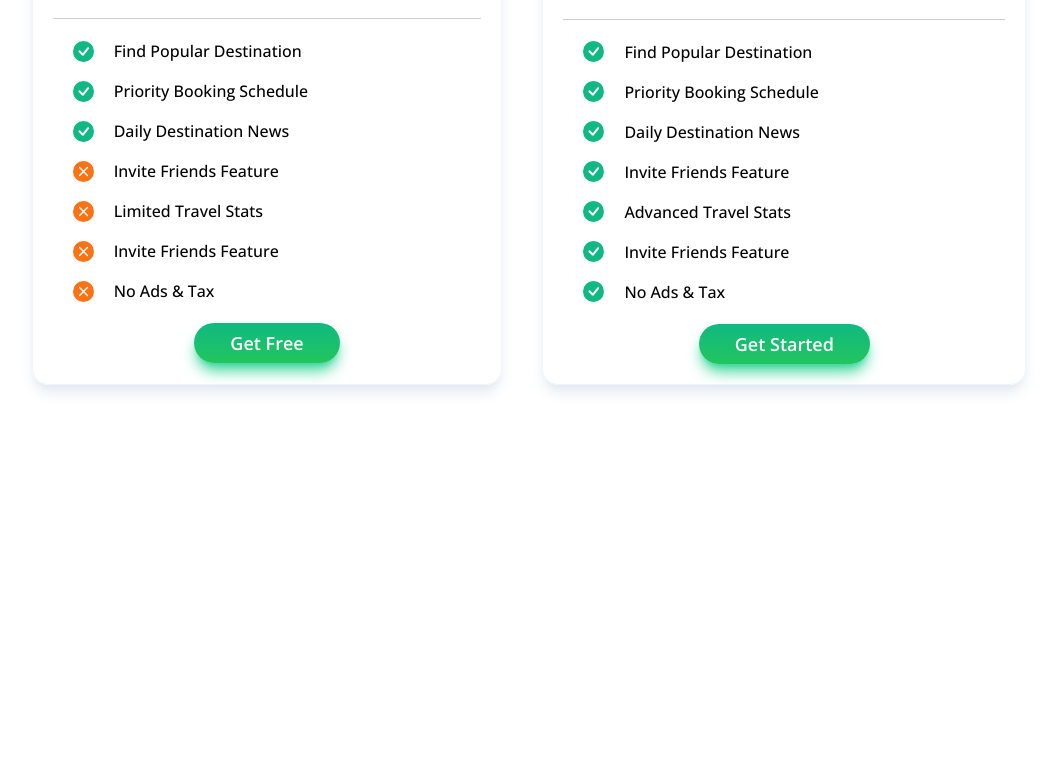
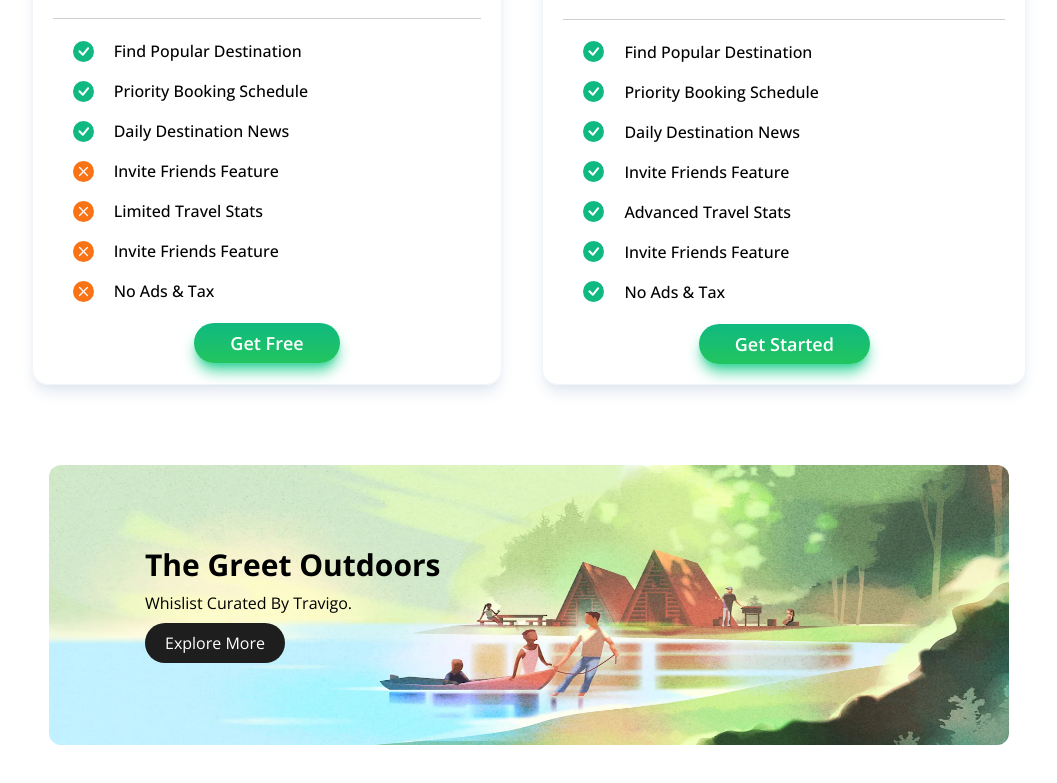
Before and after one commit to nitishrajpandey/React-practice-project, a React (Vite) app in the folder Project-5/Travigo-React-App/: page / in a window 1280 px wide. Shown: the part 2935-3718 px from the top of the page, without its empty margins (111-1168 px from the left). Before the commit the page ends 3400 px from the top, so only its background shows below. Built offline with nearby package versions, Linux system fonts and the light colour scheme.

Commit message:
banner complete

```diff
--- a/Project-5/Travigo-React-App/src/App.jsx
+++ b/Project-5/Travigo-React-App/src/App.jsx
@@ -1,4 +1,5 @@
 import { Hero, Navbar } from "./Components";
+import Banner from "./Components/Banner";
 import Explore from "./Components/Explore";
 import MembershipPlainCard from "./Components/MembershipPlainCard";
 import MemoriesCard from "./Components/MemoriesCard";
@@ -42,6 +43,11 @@ function App() {
         <div className="xl:max-w-[1280px] w-full">
           <MembershipPlainCard />
         </div>
+
+        {/* banner */}
+        <div className="xl:max-w-[1280px] w-full">
+          <Banner />
+        </div>
       </div>
     </>
   );
--- a/Project-5/Travigo-React-App/src/Assets/index.js
+++ b/Project-5/Travigo-React-App/src/Assets/index.js
@@ -18,4 +18,5 @@ import standardicon from "./standardicon.png"
 import preminum from "./preminum.png"
 import checkbox from "./checkbox.svg"
 import uncheckbox from "./uncheckbox.svg"
-export { memory, img1, img2, img3, img4, img5, img6, img7, img8, img9, img10, brand1, brand2, brand3, brand4, brand5, standardicon, preminum, checkbox, uncheckbox }
+import banner from "./banner.webp"
+export { memory, img1, img2, img3, img4, img5, img6, img7, img8, img9, img10, brand1, brand2, brand3, brand4, brand5, standardicon, preminum, checkbox, uncheckbox, banner }
--- /dev/null
+++ b/Project-5/Travigo-React-App/src/Components/Banner.jsx
@@ -0,0 +1,23 @@
+// import React from 'react'
+
+import { banner } from "../Assets";
+import { bannerData } from "../ContextData/travigoData";
+
+function Banner() {
+  return (
+    <div className="xl:max-w-[90%] max-w-[75%] mx-auto mb-20 ">
+      <div className="relative   ">
+        <img className="h-[35vh] w-full rounded-xl" src={banner} alt="" />
+        <div className=" absolute top-[50%] translate-y-[-50%] left-[10%] ">
+          <h1 className="font-bold text-3xl mb-2">{bannerData.title}</h1>
+          <p className="mb-2">{bannerData.subtitle}</p>
+          <button className="text-white px-5 py-2 bg-[#1f1e1e] rounded-3xl active:scale-95 duration-300 ease-in-out">
+            {bannerData.btn}
+          </button>
+        </div>
+      </div>
+    </div>
+  );
+}
+
+export default Banner;
--- a/Project-5/Travigo-React-App/src/ContextData/travigoData.js
+++ b/Project-5/Travigo-React-App/src/ContextData/travigoData.js
@@ -152,3 +152,10 @@ export const memberShipPlanDetails = {
         },
     ]
 }
+
+
+export const bannerData = {
+    title: "The Greet Outdoors",
+    subtitle: "Whislist Curated By Travigo.",
+    btn: "Explore More"
+}
```
